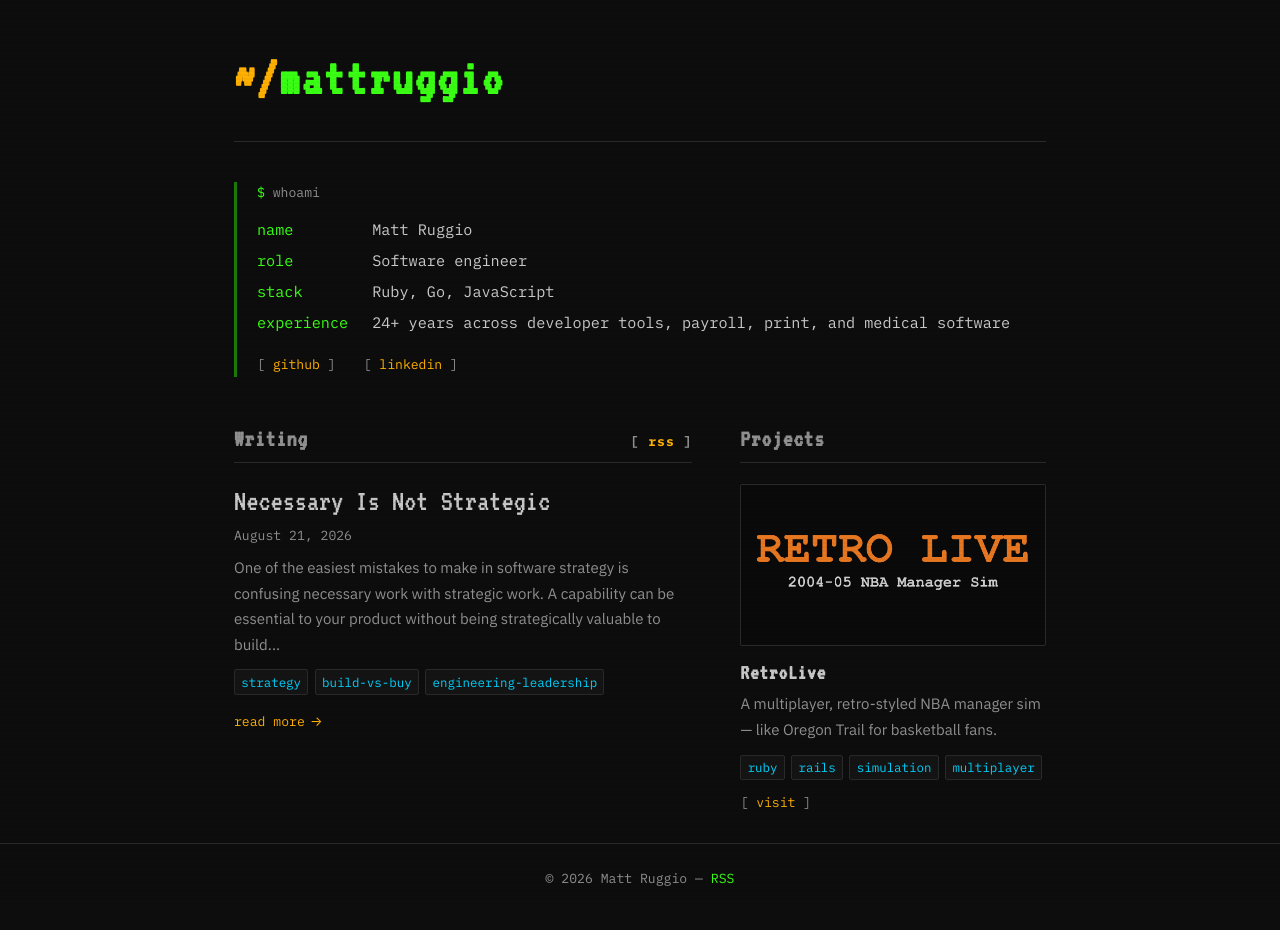
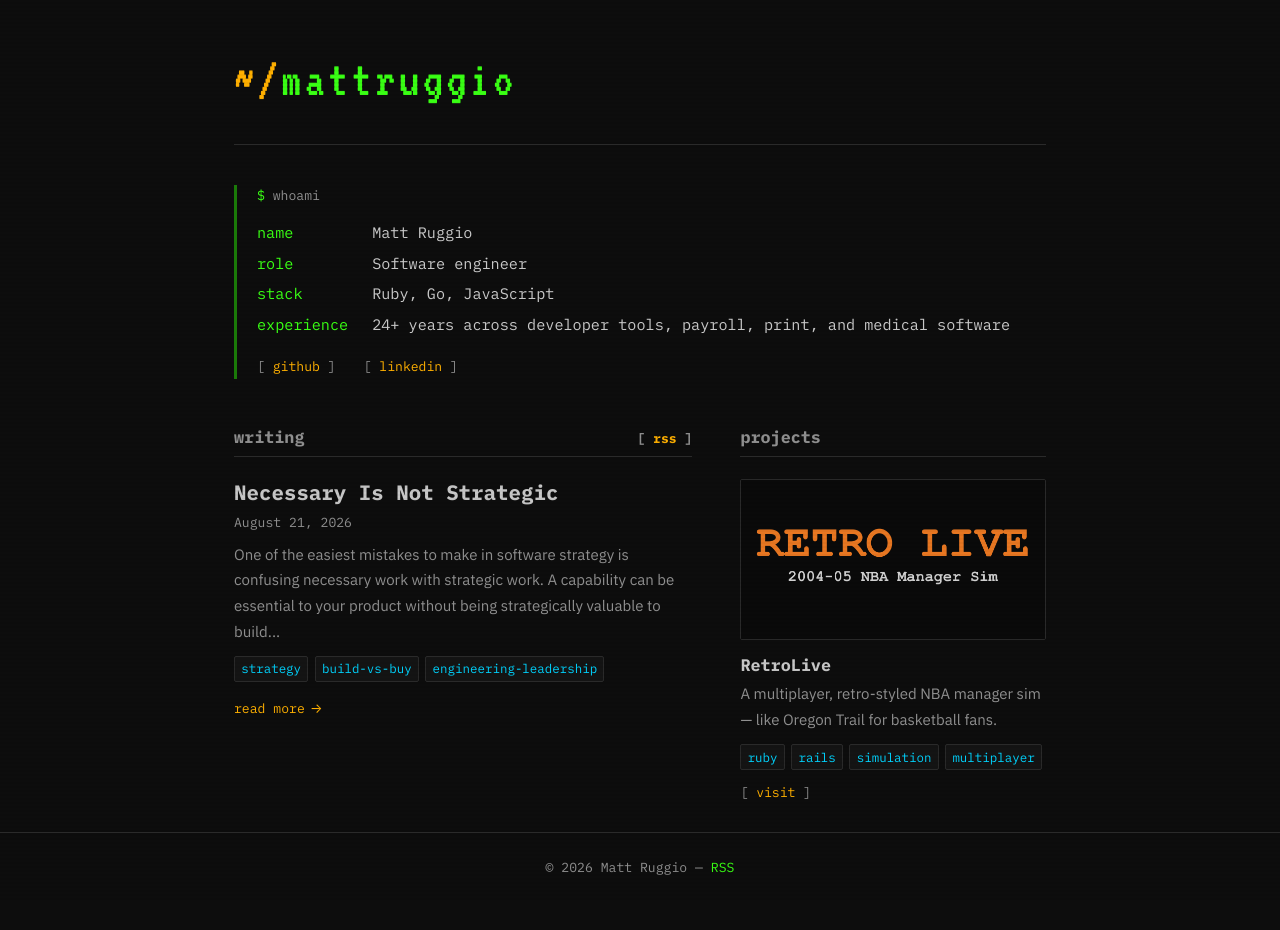
Before and after one commit to mattruggio/mattruggio.github.io, a Jekyll site: the page built from index.md, in a window 1280 px wide. Built offline with Jekyll 4.4.1, drawn with Linux system fonts in a browser that asks for light colours.

Commit message:
Move headings off VT323 to IBM Plex Mono
Plex Mono and Plex Sans never clashed — they are siblings from one superfamily
sharing skeletons and metrics. The friction was VT323, a bitmap simulation of a
1978 terminal sitting beside two 2017 humanist faces, and carrying every
heading on the site.

It cost more than style. VT323 ships a single weight, so headings had no lever
but size; its pixel grid is visibly stepped at display sizes on a retina
screen, making post titles the lowest-fidelity text on the page; and its tall
line box caused the dead-space bug under section headings.

VT323 now has one job: the ~/mattruggio mark, via a new --font-mark. As a logo
a pixel font is an asset, not a liability.

Headings drop to Plex Mono 700 — a real weight already in the font request, so
no faux bold and no extra download. Asking for 600 would have silently resolved
to 700 anyway. The whole type scale shrinks (h1 2.8 -> 2.1rem, and so on)
because VT323 renders small on the em; matching its optical size would have
made Plex Mono enormous. Letter-spacing goes to 0, which VT323 needed and a
proportionally spaced mono does not.

Section headings become lowercase "writing"/"projects" as literal content
rather than text-transform, since mono lowercase reads as terminal output.

Co-authored-by: Copilot <223556219+Copilot@users.noreply.github.com>

```diff
--- a/_layouts/home.html
+++ b/_layouts/home.html
@@ -24,7 +24,7 @@ layout: default
   <div class="home-columns">
     <section class="home-col">
       <h2 class="section-heading">
-        Writing
+        writing
         <a class="section-link" href="{{ '/feed.xml' | relative_url }}">rss</a>
       </h2>
 
@@ -56,7 +56,7 @@ layout: default
     </section>
 
     <section class="home-col">
-      <h2 class="section-heading">Projects</h2>
+      <h2 class="section-heading">projects</h2>
 
       <ul class="project-list">
         {% for project in site.data.projects %}
--- a/assets/css/main.css
+++ b/assets/css/main.css
@@ -14,7 +14,8 @@
   --accent:    #00d4ff;
   --font-mono: 'IBM Plex Mono', 'Courier New', monospace;
   --font-body: 'IBM Plex Sans', -apple-system, BlinkMacSystemFont, 'Segoe UI', sans-serif;
-  --font-head: 'VT323', 'Courier New', monospace;
+  --font-head: 'IBM Plex Mono', 'Courier New', monospace;
+  --font-mark: 'VT323', 'Courier New', monospace;
   --max-width: 860px;
   --radius:    2px;
 }
@@ -73,16 +74,17 @@ a:hover { color: var(--amber); text-decoration: underline; }
 
 h1, h2, h3, h4, h5, h6 {
   font-family: var(--font-head);
+  font-weight: 700;
   color: var(--green);
-  letter-spacing: 0.04em;
-  line-height: 1.2;
+  letter-spacing: 0;
+  line-height: 1.25;
   margin: 1.5em 0 0.5em;
 }
 
-h1 { font-size: 2.8rem; }
-h2 { font-size: 2.2rem; }
-h3 { font-size: 1.8rem; }
-h4 { font-size: 1.4rem; }
+h1 { font-size: 2.1rem; }
+h2 { font-size: 1.5rem; }
+h3 { font-size: 1.2rem; }
+h4 { font-size: 1.05rem; }
 
 p { margin-bottom: 1rem; }
 
@@ -174,7 +176,8 @@ main { flex: 1; }
 }
 
 .site-title {
-  font-family: var(--font-head);
+  font-family: var(--font-mark);
+  font-weight: 400;
   font-size: 1.8rem;
   color: var(--green) !important;
   letter-spacing: 0.06em;
@@ -191,6 +194,9 @@ main { flex: 1; }
 }
 
 .page-hero .page-title {
+  font-family: var(--font-mark);
+  font-weight: 400;
+  letter-spacing: 0.06em;
   font-size: 3.2rem;
   margin: 0;
 }
@@ -267,7 +273,7 @@ main { flex: 1; }
   align-items: baseline;
   justify-content: space-between;
   gap: 1rem;
-  font-size: 1.5rem;
+  font-size: 1.05rem;
   color: var(--muted);
   margin: 0 0 1rem;
   padding-bottom: 0.5rem;
@@ -300,8 +306,9 @@ main { flex: 1; }
 
 .post-list-item .post-link {
   font-family: var(--font-head);
-  font-size: 1.9rem;
-  line-height: 1.15;
+  font-weight: 700;
+  font-size: 1.3rem;
+  line-height: 1.3;
   color: var(--text);
   display: block;
   margin-bottom: 0.35rem;
@@ -364,7 +371,7 @@ main { flex: 1; }
 }
 
 .post-title {
-  font-size: 3rem;
+  font-size: 2.1rem;
   margin: 0 0 0.75rem;
   color: var(--green);
 }
@@ -437,7 +444,7 @@ main { flex: 1; }
 /* ── Responsive ─────────────────────────────────────── */
 @media (max-width: 600px) {
   h1 { font-size: 2.2rem; }
-  .post-title { font-size: 2.2rem; }
+  .post-title { font-size: 1.7rem; }
   .page-hero .page-title { font-size: 2.4rem; }
 
   .home-intro dl { grid-template-columns: 1fr; gap: 0; }
@@ -458,7 +465,7 @@ main { flex: 1; }
 }
 
 .project-title {
-  font-size: 1.35rem;
+  font-size: 1.05rem;
   margin: 0 0 0.35rem;
 }
 
```
